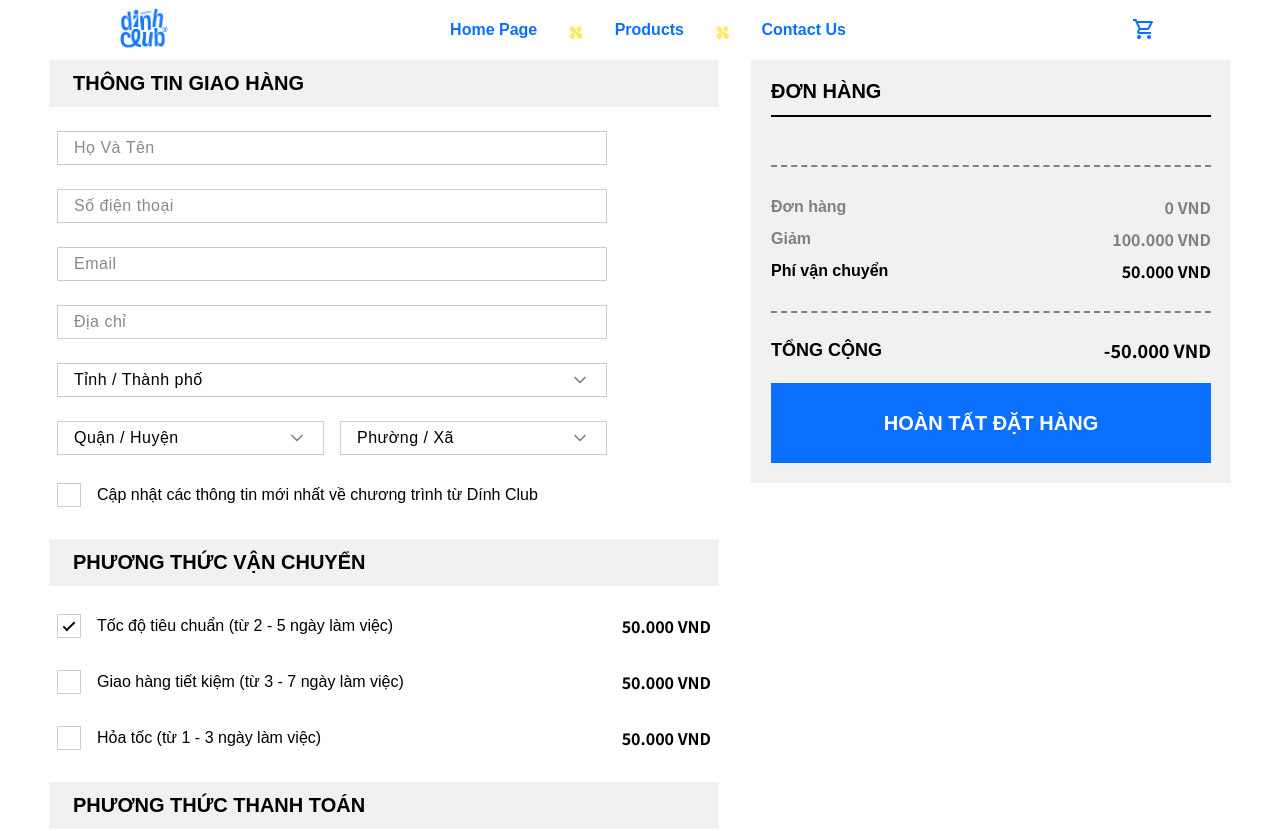
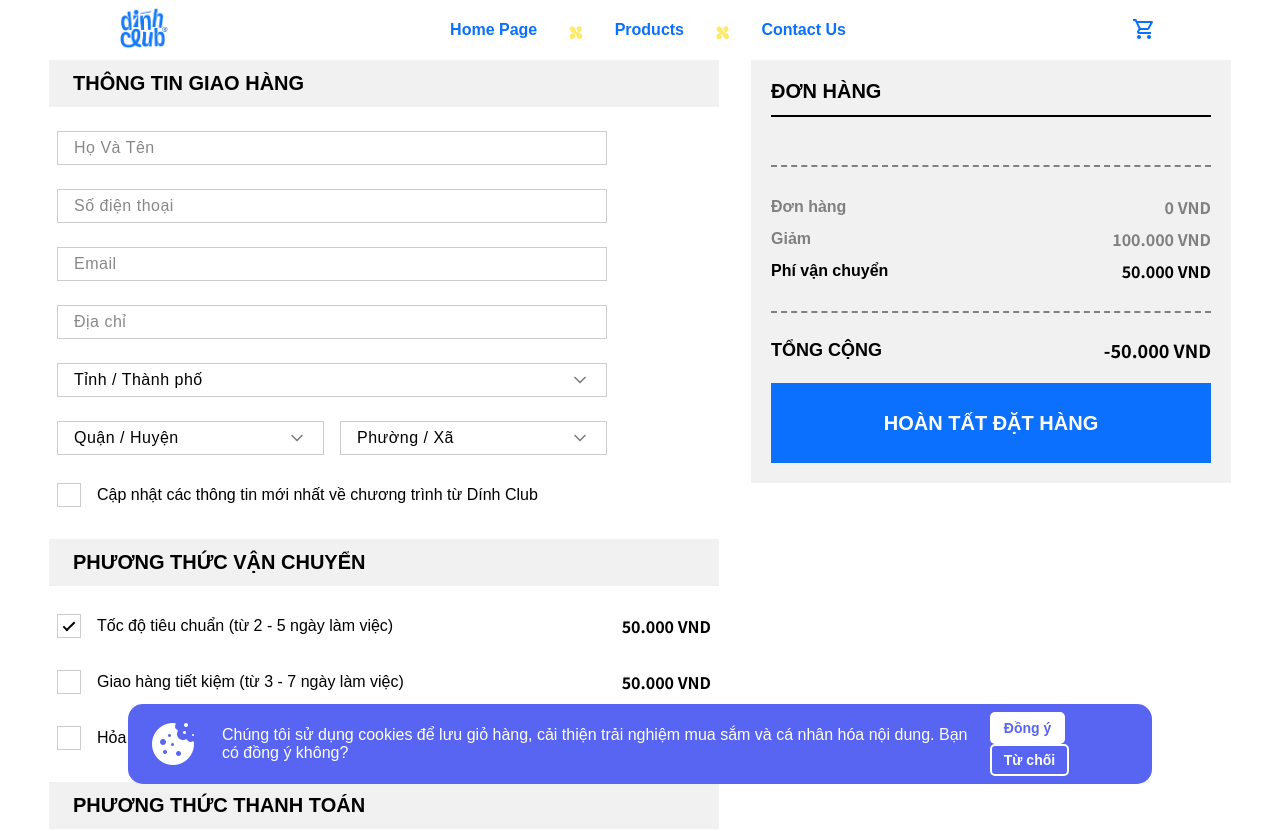
Before and after one commit to nhhoang14/DinhClub, a React (Vite) app: page /shipping-information in a window 1280 px wide. Shown: the top 831 px of the page. Built offline with nearby package versions, Linux system fonts and the light colour scheme.

Commit message:
update cookie banner

```diff
--- a/src/App.tsx
+++ b/src/App.tsx
@@ -4,6 +4,7 @@ import { Routes, Route } from 'react-router-dom'
 import { useCart } from './utils/useCart'
 import { useCookieConsent } from './utils/useCookieConsent'
 import { ToastContainer, Bounce } from "react-toastify";
+import BannerCookies from './components/BannerCookies'
 import NavBar from './components/NavBar'
 import Footer from './components/Footer'
 import HomePage from './pages/HomePage'
@@ -60,7 +61,7 @@ const Products: Product[] = [
 ];
 
 function App() {
-  const { consent, accept, decline } = useCookieConsent();
+  const { consent } = useCookieConsent();
   const { cartDetails, addToCart, removeFromCart, updateQty, getItemTotal, resetLastCode } = useCart(Products);
   const [selectedProduct, setSelectedProduct] = useState<Product | null>(null);
   const [checkedItems, setCheckedItems] = useState<string[]>(
@@ -73,16 +74,12 @@ function App() {
       .reduce((total, item) => total + getItemTotal(item), 0);
   };
 
+  const [closeCookieBanner, setCloseCookieBanner] = useState(false);
+
   return (
     <div className="App">
-      {consent === null && (
-        <div className=" banner-cookies" style={{ backgroundColor: "#000", borderRadius: "25px", padding: "10px", position: "absolute", bottom: 0, width: "500px", height: "400px", boxShadow: "0 -2px 5px rgba(0,0,0,0.1)", display: "flex", justifyContent: "space-between", alignItems: "center", zIndex: 2000 }}>
-          <span>Chúng tôi sử dụng cookies để cải thiện trải nghiệm. Bạn có đồng ý không?</span>
-          <div className="flex gap-2">
-            <button onClick={accept} className="bg-green-500 px-3 py-1 rounded">Đồng ý</button>
-            <button onClick={decline} className="bg-red-500 px-3 py-1 rounded">Từ chối</button>
-          </div>
-        </div>
+      {consent === null && !closeCookieBanner && (
+        <BannerCookies onClose={() => setCloseCookieBanner(true)} />
       )}
       <NavBar
         userCart={cartDetails}
--- /dev/null
+++ b/src/components/BannerCookies.tsx
@@ -0,0 +1,31 @@
+import { useCookieConsent } from '../utils/useCookieConsent'
+import '../css/BannerCookies.css'
+
+type BannerCookiesProps = {
+  onClose: () => void;
+};
+
+function BannerCookies({ onClose }: BannerCookiesProps) {
+  const { accept, decline } = useCookieConsent();
+  return (
+    <div className="banner-cookies-container">
+      <div className="cookie-main">
+        <img src='./cookie.png' alt="Cookies Banner" className="banner-cookies-image" />
+        <div className="cookie-content">
+          <span>Chúng tôi sử dụng cookies để lưu giỏ hàng, cải thiện trải nghiệm mua sắm và cá nhân hóa nội dung. Bạn có đồng ý không?</span>
+          <div className="cookie-actions">
+            <button onClick={accept} className="cookie-btn accept-btn">Đồng ý</button>
+            <button onClick={decline} className="cookie-btn decline-btn">Từ chối</button>
+          </div>
+        </div>
+      </div>
+      <button className="banner-cookies-close" onClick={onClose}>
+        <span className="material-symbols-outlined cookies-close-icon">
+          close
+        </span>
+      </button>
+    </div>
+  );
+}
+
+export default BannerCookies;
--- /dev/null
+++ b/src/css/BannerCookies.css
@@ -0,0 +1,98 @@
+.banner-cookies-container {
+    position: fixed;
+    bottom: 16px;
+    left: 0;
+    right: 0;
+    width: 90vw;
+    height: 10vh;
+    margin: 0 auto;
+    z-index: 2000;
+    justify-items: center;
+}
+
+.cookie-main {
+    background-color: #5865f2ff;
+    border-radius: 15px;
+    padding: 10px 20px;
+    width: 80vw;
+    height: 100%;
+    display: flex;
+    gap: 24px;
+    align-items: center;
+}
+
+.cookie-content {
+    width: 100%;
+    display: flex;
+    flex-direction: row;
+    justify-content: space-between;
+    align-items: center;
+    color: #fff;
+    font-family: "DFVN Bagel Fat One", sans-serif;
+}
+
+.cookie-actions .cookie-btn {
+    margin-left: 12px;
+    padding: 6px 12px;
+    border-radius: 5px;
+    cursor: pointer;
+    font-size: 14px;
+    font-weight: bold;
+    border: 2px solid #fff;
+    outline: none;
+}
+
+.cookie-actions .cookie-btn:hover {
+    opacity: 0.5;
+}
+
+.cookie-actions .cookie-btn:active {
+    opacity: 0.3;
+}
+
+.cookie-actions .accept-btn {
+    background-color: #fff;
+    color: #5865f2ff;
+}
+
+.cookie-actions .decline-btn {
+    background-color: transparent;
+    color: #fff;
+}
+
+.banner-cookies-container .banner-cookies-close {
+    opacity: 0;
+    position: absolute;
+    top: 50%;
+    right: 24px;
+    transform: translate(0, -50%);
+    padding: 8px 8px;
+    border-radius: 50%;
+    background-color: #5865f2ff;
+    border: none;
+    color: #fff;
+    font-size: 16px;
+    font-weight: bold;
+    display: flex;
+    cursor: pointer;
+    pointer-events: none;
+    transition: opacity 0.2s;
+    z-index: 2000;
+}
+
+.banner-cookies-container:hover .banner-cookies-close {
+    opacity: 1;
+    pointer-events: auto;
+}
+
+.banner-cookies-container:hover .banner-cookies-close:hover {
+    background-color: rgb(60, 66, 134);
+}
+
+.banner-cookies-container:hover .banner-cookies-close:active {
+    opacity: 0.5;
+}
+
+.banner-cookies-close .cookies-close-icon {
+    font-size: 18px;
+}
```
Also changed, not shown: public/cookie.png (added).
